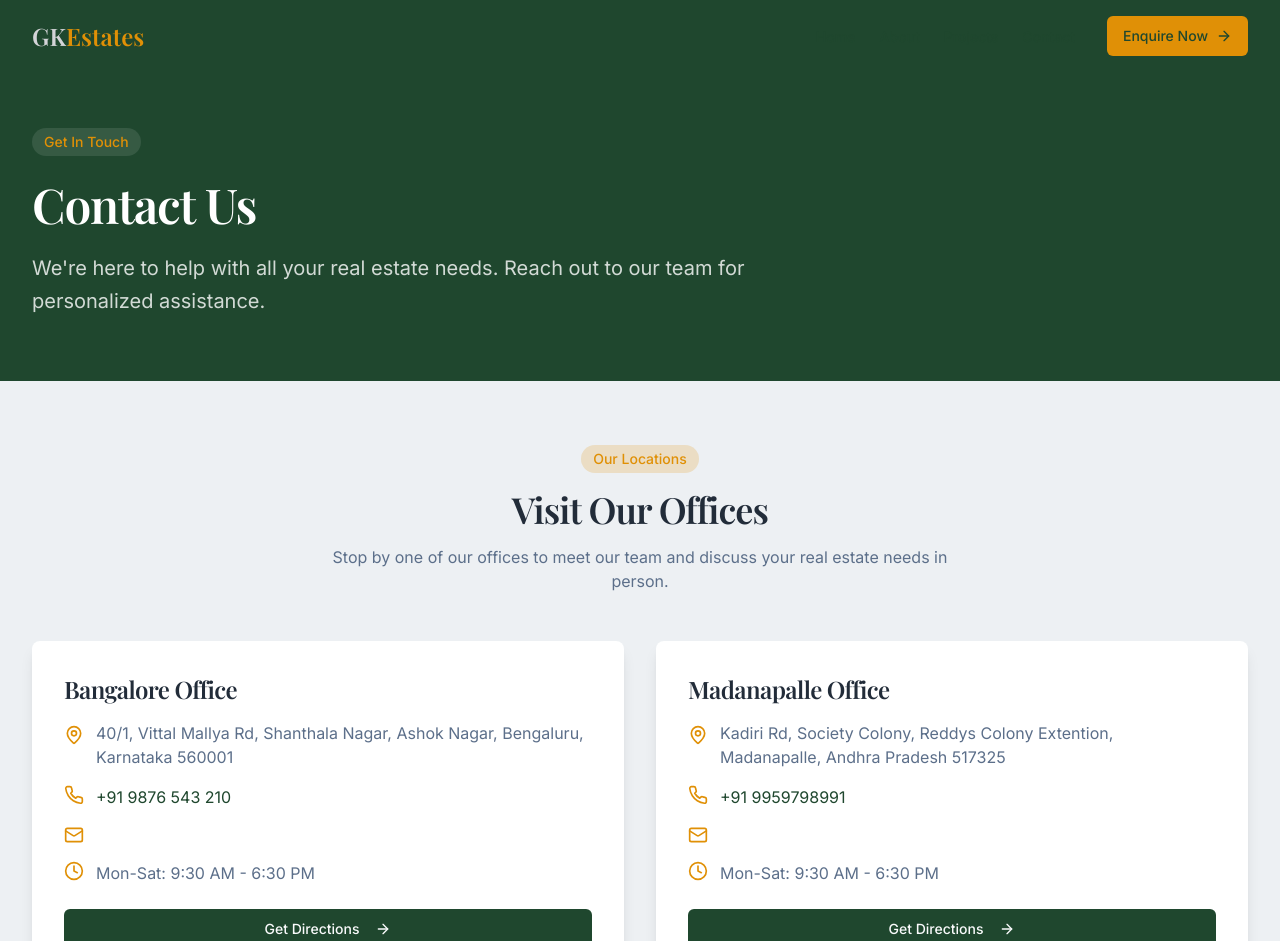
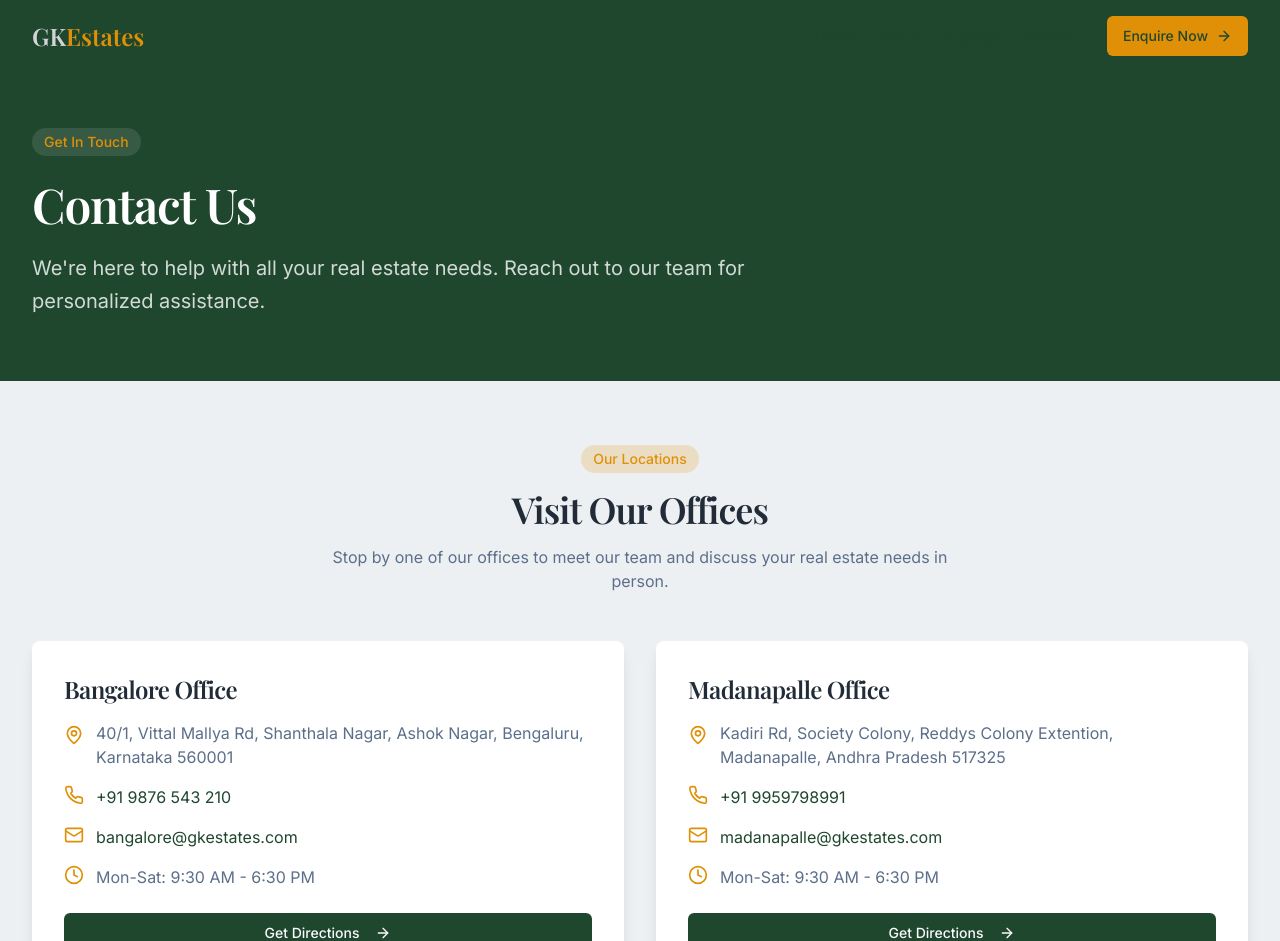
Before and after one commit to EswarReddyPrasad/gk-estate-portal, a React (Vite) app: page /contact in a window 1280 px wide. Shown: the top 941 px of the page. Built offline with nearby package versions, Linux system fonts and the light colour scheme.

Commit message:
Fix: Resolve Contact page type errors
The Contact page was throwing type errors because the `officeLocations` array was missing the `email` property. This commit adds the missing property to resolve the type errors.

```diff
--- a/src/pages/Contact.tsx
+++ b/src/pages/Contact.tsx
@@ -11,12 +11,14 @@ const Contact = () => {
       city: "Bangalore",
       address: "40/1, Vittal Mallya Rd, Shanthala Nagar, Ashok Nagar, Bengaluru, Karnataka 560001",
       phone: "+91 9876 543 210",
+      email: "bangalore@gkestates.com",
       timing: "Mon-Sat: 9:30 AM - 6:30 PM",
     },
     {
       city: "Madanapalle",
       address: "Kadiri Rd, Society Colony, Reddys Colony Extention, Madanapalle, Andhra Pradesh 517325",
       phone: "+91 9959798991",
+      email: "madanapalle@gkestates.com",
       timing: "Mon-Sat: 9:30 AM - 6:30 PM",
     },
   ];
```
